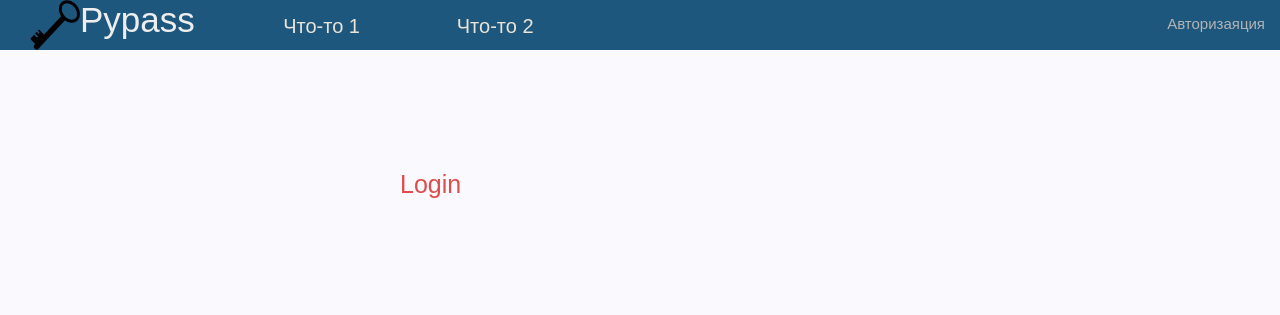
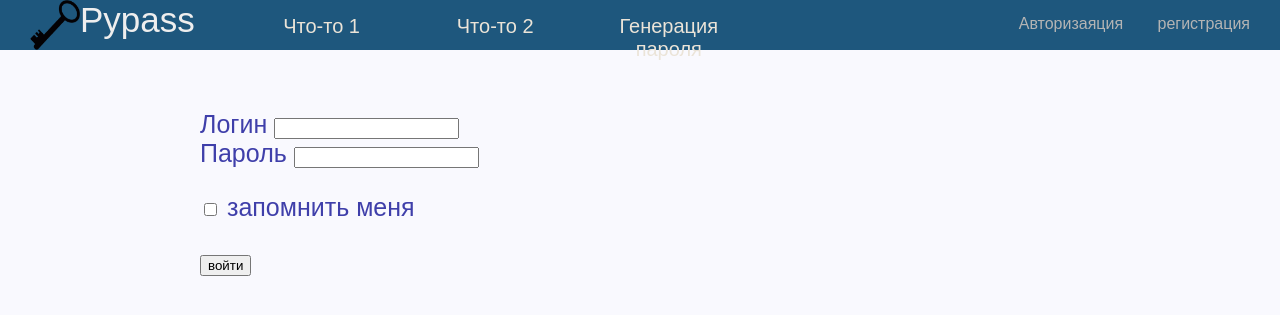
Before and after one commit to TKrosh/Pypass, a Flask app: page /login in a window 1280 px wide. Shown: the top 315 px of the page. Run offline with Flask 3, Linux system fonts and the light colour scheme.

Commit message:
сделано -генерация паролей -форма регистрации и авторизаяции в следующий раз надо будет сделать их функционал.

```diff
--- a/forms.py
+++ b/forms.py
@@ -1,12 +1,43 @@
 from flask_wtf import FlaskForm
 from wtforms import StringField, PasswordField, BooleanField, SubmitField
-from wtforms.validators import DataRequired
+from wtforms.validators import DataRequired, ValidationError
 
 
+def InetegerRequired(form, password_length):
+    if not form.password_length.data.isdigit():
+        raise ValidationError("Не верное значение длины пароля")
+
+def MaterialRequired(form, numbers, letters_small, letters_big, symbows):
+    num = form.numbers.data
+    s_letts = form.letters_small.data
+    b_letts = form.letters_big.data
+    sym = form.symbows.data
+    if not any([num, s_letts, b_letts, sym]):
+        raise ValidationError("Укажите из чего должен состоять пароль")
+
 class Password_generator(FlaskForm):
-    result_box = StringField(validators=[DataRequired()])
-    numbers = BooleanField('Добавить цифры')
-    letters_small = BooleanField('Добовить строчны букви (Латинские)')
-    letters_big = BooleanField('Добовить прописные букви (Латинские)')
-    symbows = BooleanField('Запомнить меня')
+    result_box = StringField()
+    numbers = BooleanField('Использовать цифры')
+    letters_small = BooleanField('Использовать строчны букви (Латинские)')
+    letters_big = BooleanField('Использовать прописные букви (Латинские)')
+    symbows = BooleanField('Использовать спец. символы (!?#$%)')
+    password_length = StringField('Длина пароля', validators=[DataRequired(), InetegerRequired])
     create = SubmitField('Сгенерировать')
+
+    def material_req(self):
+        raise ValidationError("Укажите из чего должен состоять пароль")
+
+
+class Authorization(FlaskForm):
+    username = StringField('Логин', validators=[DataRequired()])
+    password = StringField("Пароль", validators=[DataRequired()])
+    remember_me = BooleanField('запомнить меня')
+    submit = SubmitField('войти')
+
+
+class Registration(FlaskForm):
+    username = StringField('Логин:  ', validators=[DataRequired()])
+    mail = StringField('почта:  ', validators=[DataRequired()])
+    password = StringField('Пароль:  ', validators=[DataRequired()])
+    repied_password = StringField('Повторите пароль:  ', validators=[DataRequired()])
+    submit = SubmitField('зарегистрироваться')
--- /dev/null
+++ b/help.py
@@ -0,0 +1,2 @@
+for i in input():
+    print(f"'{i.upper()}'", end=', ')
--- a/main.py
+++ b/main.py
@@ -1,8 +1,9 @@
-from flask import render_template
+from flask import render_template, redirect
 from flask import Flask
-from forms import Password_generator
+from forms import Password_generator, Authorization, Registration
+from wtforms.validators import ValidationError
+from work_func import create_password
 import os
-print("!!")
 
 
 app = Flask(__name__)
@@ -14,16 +15,35 @@ app.config['UPLOAD_FOLDER'] = pic_folder
 
 @app.route('/')
 def index():
+    p = 'static/data/key.png'
+    return render_template('index.html', title='Авторизация')
 
-    p = 'static/data/key.png'
+@app.route('/create_pass', methods=['GET', 'POST'])
+def create_pass():
+    res = ''
     form = Password_generator()
     if form.validate_on_submit():
-        print('!!!!!!')
-    return render_template('index.html', title='Авторизация', form=form, png_link=p)
+        num = form.numbers.data
+        s_letts = form.letters_small.data
+        b_letts = form.letters_big.data
+        sym = form.symbows.data
+        long = form.password_length.data
+        if any([num, s_letts, b_letts, sym]):
+            res = create_password(num, s_letts, b_letts, sym, long)
+    return render_template('create_password.html', form=form, res=res)
 
 @app.route('/login')
 def login():
-    return render_template('Login.html')
+    form = Authorization()
+    return render_template('Login.html', form=form)
+
+@app.route('/regist', methods=['GET', 'POST'])
+def regist():
+    form = Registration()
+    if form.validate_on_submit():
+        print(form.username.data)
+        return redirect('/')
+    return render_template('regist.html', form=form)
 
 @app.route('/View_list')
 def View_list():
--- a/static/css/mainstyle.css
+++ b/static/css/mainstyle.css
@@ -35,22 +35,32 @@ body {
 	color: FFF;
 }
 
-.login{
+.profile{
 	position: absolute;
-	font-size: 15px;
-	text-decoration: none;
-	color: #B4B4B4;
 	margin: 15px; 15px;
 	right: 0px;
 	top: 0px;
-	animation: appiar_text 3s;
 }
 
+.login{
+	margin: 15px; 15px;
+	text-decoration: none;
+	color: #B4B4B4;
+}
+
+.regist{
+	margin: 15px; 15px;
+	text-decoration: none;
+	color: #B4B4B4;
+}
+
+.regist:hover{
+	color: #BBBBF1;
+}
 
 .login:hover{
 	color: #BBBBF1;
 }
-
 
 .menu ul li{
 	list-style: none;
@@ -91,3 +101,7 @@ body {
 .generatoring_space{
 	text-align: center;
 }
+
+.errors{
+	color: #FF0000;
+}
--- a/templates/Login.html
+++ b/templates/Login.html
@@ -1,7 +1,14 @@
 {% extends "base.html" %}
 
 {% block content %}
-	<div class="container">
-		<span class="introdaction">Login</span>
-	</div>
+<form action="" method="post" novalidate>
+	{{ form.username.label }}
+	{{ form.username(class="form-control") }}<br>
+
+	{{ form.password.label }}
+	{{ form.password(class="form-control", type="password") }}<br>
+
+	<p>{{ form.remember_me() }} {{ form.remember_me.label }}</p>
+    <p>{{ form.submit(type="submit", class="btn btn-primary") }}</p>
+</form>
 {% endblock %}
--- a/templates/base.html
+++ b/templates/base.html
@@ -4,7 +4,7 @@
 
 <head>
 	<meta charset="UTF-8">
-	<title>{{ title }}</title>
+	<title>Pypass</title>
 	<link rel="stylesheet" type="text/css" href="{{ url_for('static', filename='css/mainstyle.css') }}">
 </head>
 
@@ -20,8 +20,13 @@
 				<ul>
 					<li><a href="{{ url_for('View_list') }}">Что-то 1</a></li>
 					<li><a href="{{ url_for('Adding_info') }}">Что-то 2</a></li>
+					<li><a href="{{ url_for('create_pass') }}">Генерация пароля</a></li>
+
 				</ul>
-				 <a href="{{ url_for('login') }}" class="login">Авторизаяция</a>
+				<div class="profile">
+					<a href="{{ url_for('login') }}" class="login">Авторизаяция</a>
+					<a href="{{ url_for('regist') }}" class="regist">регистрация</a>
+				</div>
 			</div>
 		</div>
 	</div>
```
Also changed, not shown: templates/create_password.html (added, +34 -0 lines), templates/index.html (+0 -17 lines), templates/regist.html (added, +21 -0 lines), work_func.py (added, +24 -0 lines), templates/Текстовый документ.txt (deleted).
